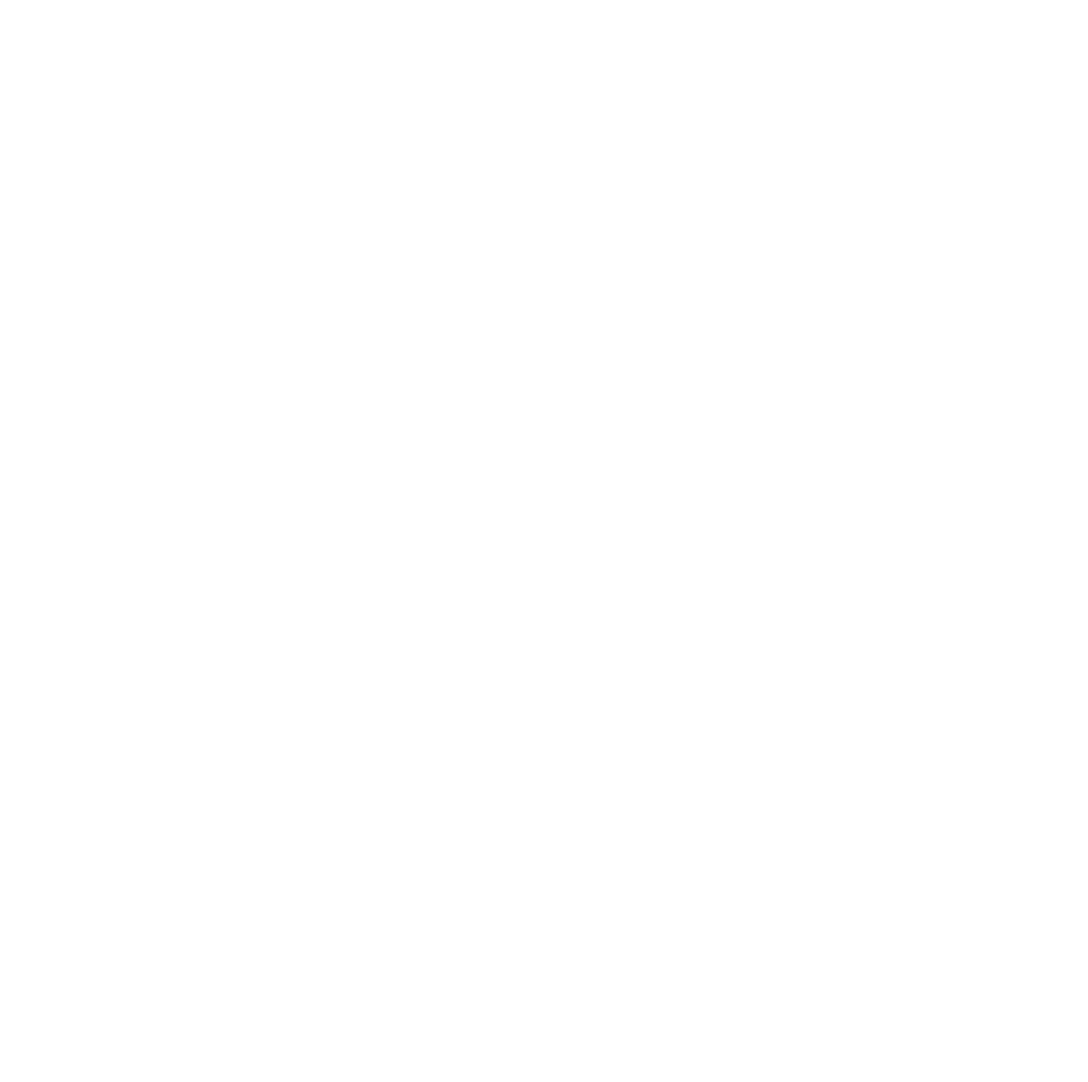
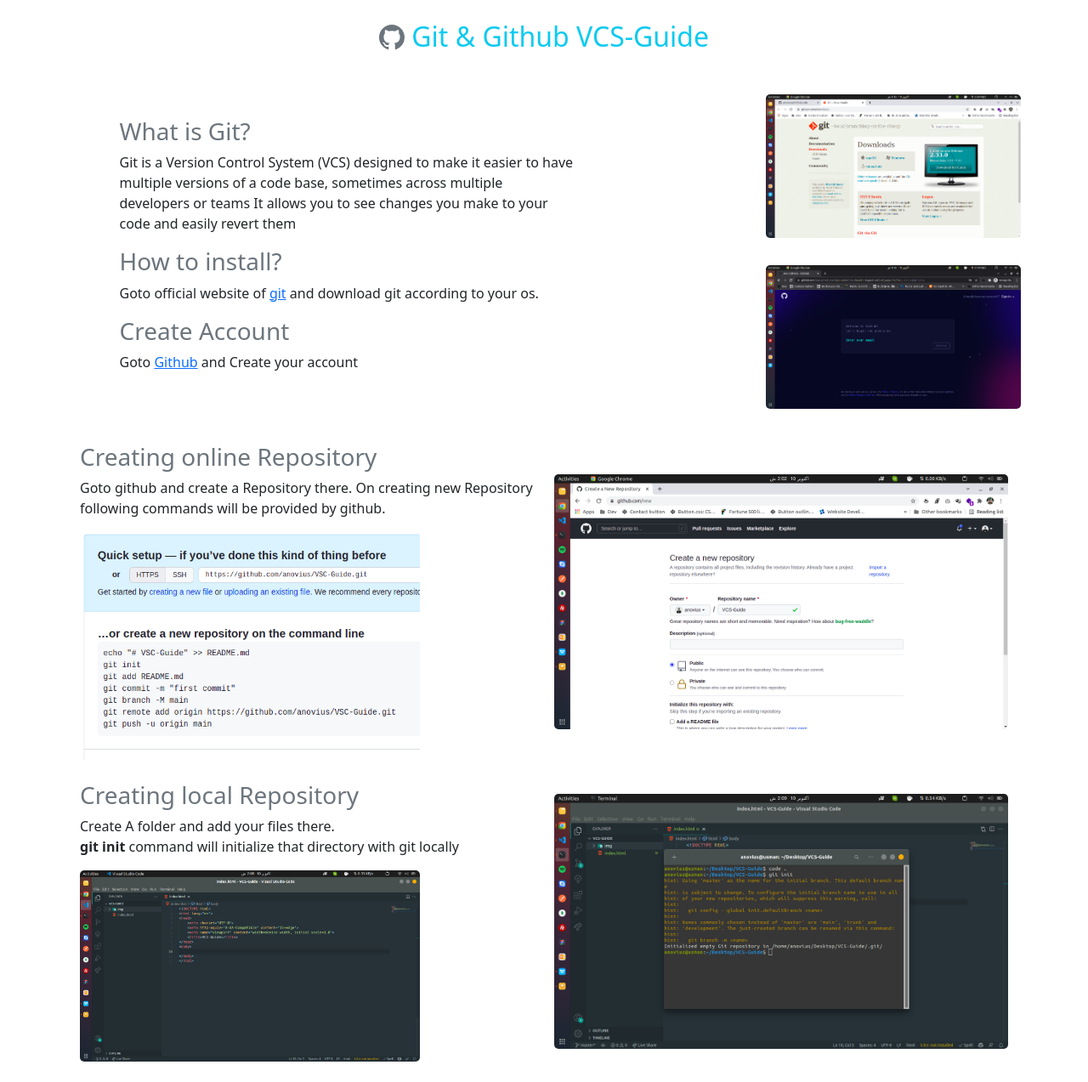
Before and after one commit to anovius/VCS-Guide, a plain HTML site: page index.html in a window 1280 px wide. Shown: the whole page at 85% size. Before the commit the page ends 800 px from the top, so only its background shows below. Drawn offline with nearby package versions, Linux system fonts and the light colour scheme.

Commit message:
git intit

```diff
--- a/index.html
+++ b/index.html
@@ -5,8 +5,77 @@
     <meta http-equiv="X-UA-Compatible" content="IE=edge">
     <meta name="viewport" content="width=device-width, initial-scale=1.0">
     <title>VCS-Guide</title>
+    <link href="https://cdn.jsdelivr.net/npm/bootstrap@5.1.3/dist/css/bootstrap.min.css" rel="stylesheet" integrity="sha384-1BmE4kWBq78iYhFldvKuhfTAU6auU8tT94WrHftjDbrCEXSU1oBoqyl2QvZ6jIW3" crossorigin="anonymous">
+    <style>
+        img{
+            border-radius: 5px;
+        }
+    </style>
 </head>
 <body>
-
+    <div class="container p-4">
+        <div class="row justify-content-center align-items-center">
+            <div class="col-md-5 text-center">
+                <h2 class="text-info">
+                    <svg xmlns="http://www.w3.org/2000/svg" width="30" height="30" fill="currentColor" class="bi bi-github mb-1 text-secondary" viewBox="0 0 16 16">
+                        <path d="M8 0C3.58 0 0 3.58 0 8c0 3.54 2.29 6.53 5.47 7.59.4.07.55-.17.55-.38 0-.19-.01-.82-.01-1.49-2.01.37-2.53-.49-2.69-.94-.09-.23-.48-.94-.82-1.13-.28-.15-.68-.52-.01-.53.63-.01 1.08.58 1.23.82.72 1.21 1.87.87 2.33.66.07-.52.28-.87.51-1.07-1.78-.2-3.64-.89-3.64-3.95 0-.87.31-1.59.82-2.15-.08-.2-.36-1.02.08-2.12 0 0 .67-.21 2.2.82.64-.18 1.32-.27 2-.27.68 0 1.36.09 2 .27 1.53-1.04 2.2-.82 2.2-.82.44 1.1.16 1.92.08 2.12.51.56.82 1.27.82 2.15 0 3.07-1.87 3.75-3.65 3.95.29.25.54.73.54 1.48 0 1.07-.01 1.93-.01 2.2 0 .21.15.46.55.38A8.012 8.012 0 0 0 16 8c0-4.42-3.58-8-8-8z"/>
+                    </svg>
+                    Git & Github VCS-Guide
+                </h2>
+            </div>
+        </div>
+        <div class="row justify-content-center align-items-center mt-4 mb-4">
+            <div class="col-md-6">
+                <h3 class="text-secondary">What is Git?</h3>
+                <p>
+                    Git is a Version Control System (VCS) designed to make it
+                    easier to have multiple versions of a code base,
+                    sometimes across multiple developers or teams
+                    It allows you to see changes you make to your code and
+                    easily revert them
+                </p>
+                <h3 class="text-secondary">How to install?</h3>
+                <p>
+                    Goto official website of <a href="https://git-scm.com/downloads">git</a> and download git according to your os.<br>
+                </p>
+                <h3 class="text-secondary">Create Account</h3>
+                <p>
+                    Goto <a href="https://github.com/">Github</a> and Create your account
+                </p>
+            </div>
+            <div class="col-md-2"></div>
+            <div class="col-md-3">
+                <img src="./img/install.png" width="300" class="m-3">
+                <img src="./img/create-account.png" width="300" class="m-3">
+            </div>
+        </div>
+        <div class="row justify-content-center align-items-center">
+            <div class="col-md-6">
+                <h3 class="text-secondary">Creating online Repository</h3>
+                <p>
+                    Goto github and create a Repository there. On creating new Repository following commands will
+                    be provided by github.
+                </p>
+                <img src="./img/basic-guide.png" width="400">
+            </div>
+            <div class="col-md-6">
+                <img class="img-fluid" src="./img/create-repo.png">
+            </div>
+        </div>
+        <div class="row justify-content-center align-items-center mt-4">
+            <div class="col-md-6">
+                <h3 class="text-secondary">Creating local Repository</h3>
+                <p>
+                    Create A folder and add your files there. <br>
+                    <b>git init</b> command will initialize that directory with git locally
+                </p>
+                <img src="./img/making-files.png" width="400">
+            </div>
+            <div class="col-md-6">
+                <img class="img-fluid" src="./img/init.png">
+            </div>
+        </div>
+    </div>
 </body>
+<script src="https://cdn.jsdelivr.net/npm/bootstrap@5.1.3/dist/js/bootstrap.bundle.min.js" integrity="sha384-ka7Sk0Gln4gmtz2MlQnikT1wXgYsOg+OMhuP+IlRH9sENBO0LRn5q+8nbTov4+1p" crossorigin="anonymous"></script>
 </html>
```
Also changed, not shown: img/basic-guide.png (added), img/create-account.png (added), img/create-repo.png (added), img/first-commit.png (added), img/init.png (added), img/install.png (added), img/making-files.png (added), img/remote-url.png (added).
